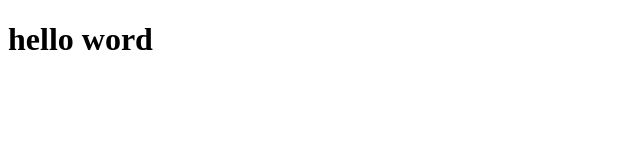
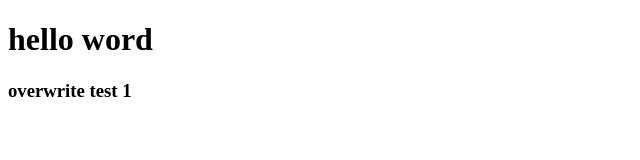
Before and after one commit to linhtran08/demoTrain, a plain HTML site: page index.html in a window 1280 px wide. Shown: the whole page, without its empty margins (0-640 px from the left). Drawn offline with Linux system fonts and the light colour scheme.

Commit message:
overwrite test 1

```diff
--- a/index.html
+++ b/index.html
@@ -7,5 +7,6 @@
 </head>
 <body>
     <h1>hello word</h1>
+		<h3> overwrite test 1</h3>
 </body>
 </html>
```
